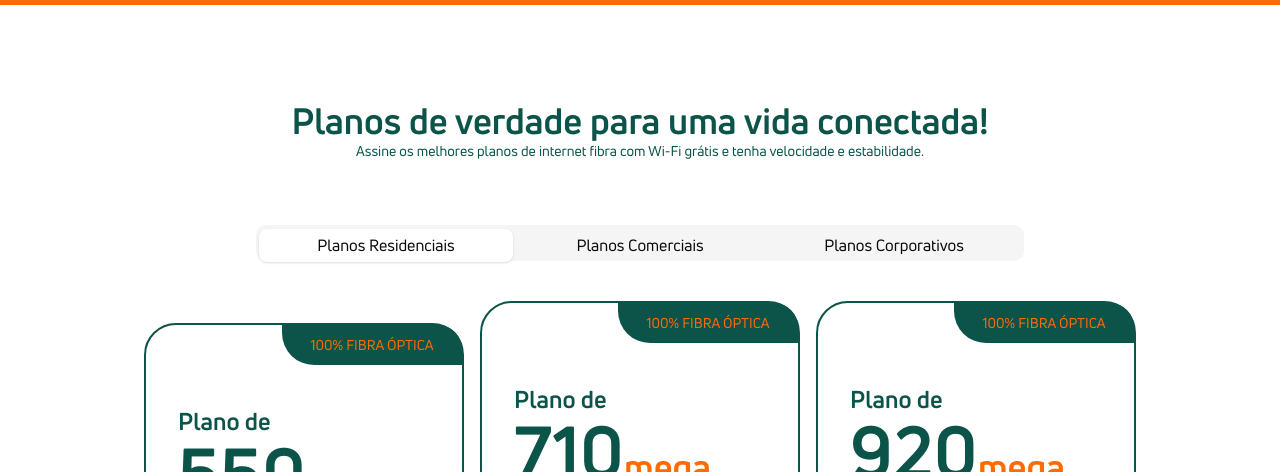
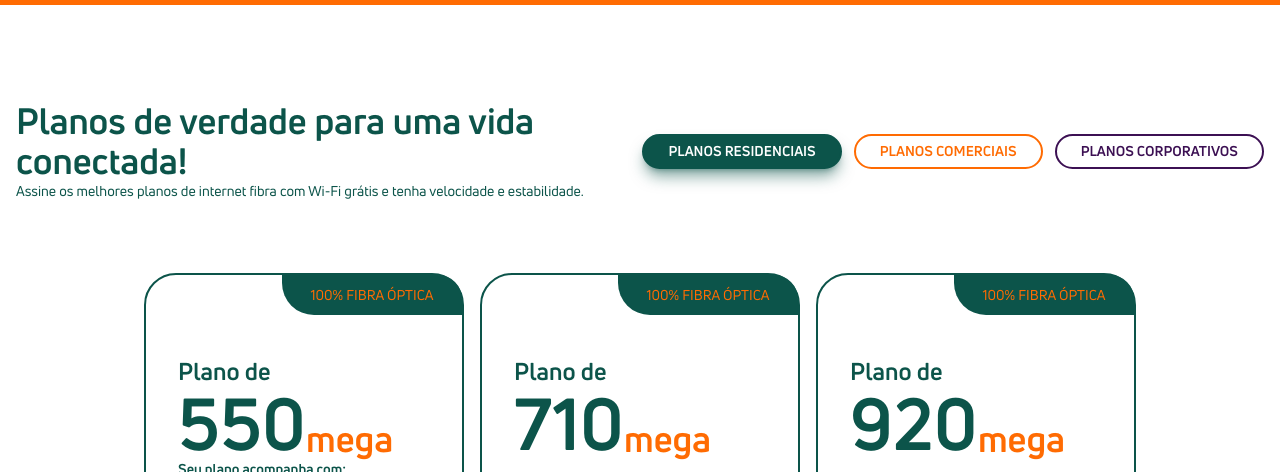
Before and after one commit to Delipe-Marketing/massa-internet, an Astro site: page / in a window 1280 px wide. Shown: the part 827-1299 px from the top of the page. Built offline with nearby package versions, Linux system fonts and the light colour scheme; Astro itself is replaced by a stand-in of ours.

Commit message:
Contetn: Ajuste tabs

```diff
--- a/src/components/Planos.tsx
+++ b/src/components/Planos.tsx
@@ -157,7 +157,7 @@ export default function Planos() {
 
   const renderPlanoCards = (planos: typeof planosResidenciais, tabType: 'residencial' | 'comercial') => {
     return (
-      <div className="flex flex-col md:flex-row gap-4 w-full max-w-7xl justify-center items-center">
+      <div className="flex flex-col md:flex-row gap-4 w-full max-w-7xl justify-center items-start">
         {planos.map((plano, planoIndex) => (
           <div key={`${tabType}-${planoIndex}`} className="w-full md:w-80 py-4 border-2 border-primary rounded-4xl flex flex-col relative">
             <div className="text-xs md:text-sm absolute top-0 right-0 w-32 md:w-45 h-8 md:h-10 flex justify-center items-center rounded-bl-4xl rounded-tr-3xl border-t-0 border-r-0 bg-primary text-secondary">100% FIBRA ÓPTICA</div>
@@ -231,21 +231,34 @@ export default function Planos() {
 
   return (
     <div className="w-full h-full flex flex-col items-center justify-center mt-12 md:mt-24 px-4 md:px-0">
-      <h1 className="text-2xl md:text-4xl font-bold text-primary text-center px-4">Planos de verdade para uma vida conectada!</h1>
-      <h2 className="text-sm md:text-2sm text-primary mb-8 md:mb-16 text-center px-4">Assine os melhores planos de internet fibra com Wi-Fi grátis e tenha velocidade e estabilidade.</h2>
+      <Tabs defaultValue="residencial" className="w-full max-w-7xl">
+        <div className="w-full flex flex-col md:flex-row justify-between items-center mb-8 md:mb-16 gap-4 md:gap-8 px-4">
+          <div className="flex flex-col">
+            <h1 className="text-2xl md:text-4xl font-bold text-primary text-center md:text-left">Planos de verdade para uma vida conectada!</h1>
+            <h2 className="text-sm md:text-2sm text-primary text-center md:text-left">Assine os melhores planos de internet fibra com Wi-Fi grátis e tenha velocidade e estabilidade.</h2>
+          </div>
 
-      <Tabs defaultValue="residencial" className="w-full max-w-7xl">
-        <TabsList className="grid w-full max-w-3xl mx-auto grid-cols-3 mb-8">
-          <TabsTrigger value="residencial" className="text-sm md:text-base">
+          <TabsList className="flex flex-row gap-2 md:gap-3 w-full md:w-auto bg-transparent p-0">
+            <TabsTrigger
+              value="residencial"
+              className="rounded-full px-4 md:px-6 py-2 md:py-3 text-xs md:text-sm font-bold uppercase transition-all duration-300 border-2 bg-transparent text-primary border-primary data-[state=active]:!bg-primary data-[state=active]:!text-white data-[state=active]:!border-primary data-[state=active]:shadow-lg data-[state=active]:shadow-primary/50 hover:scale-105"
+            >
               Planos Residenciais
             </TabsTrigger>
-          <TabsTrigger value="comercial" className="text-sm md:text-base">
+            <TabsTrigger
+              value="comercial"
+              className="rounded-full px-4 md:px-6 py-2 md:py-3 text-xs md:text-sm font-bold uppercase transition-all duration-300 border-2 bg-transparent text-secondary border-secondary data-[state=active]:!bg-secondary data-[state=active]:!text-white data-[state=active]:!border-secondary data-[state=active]:shadow-lg data-[state=active]:shadow-secondary/50 hover:scale-105"
+            >
               Planos Comerciais
             </TabsTrigger>
-          <TabsTrigger value="corporativo" className="text-sm md:text-base">
+            <TabsTrigger
+              value="corporativo"
+              className="rounded-full px-4 md:px-6 py-2 md:py-3 text-xs md:text-sm font-bold uppercase transition-all duration-300 border-2 bg-transparent text-[#3C1053] border-[#3C1053] data-[state=active]:!bg-[#3C1053] data-[state=active]:!text-white data-[state=active]:!border-[#3C1053] data-[state=active]:shadow-lg data-[state=active]:shadow-[#3C1053]/50 hover:scale-105"
+            >
               Planos Corporativos
             </TabsTrigger>
           </TabsList>
+        </div>
 
         <TabsContent value="residencial">
           {renderPlanoCards(planosResidenciais, 'residencial')}
```
Lines whose indentation alone changed are shown as unchanged.
